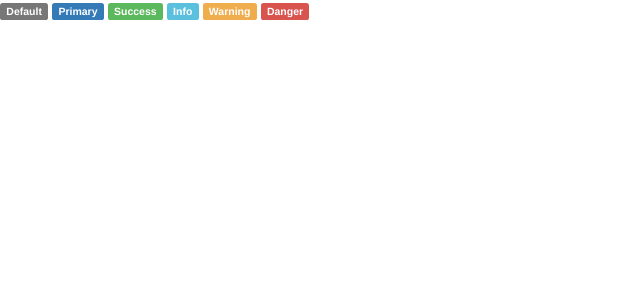
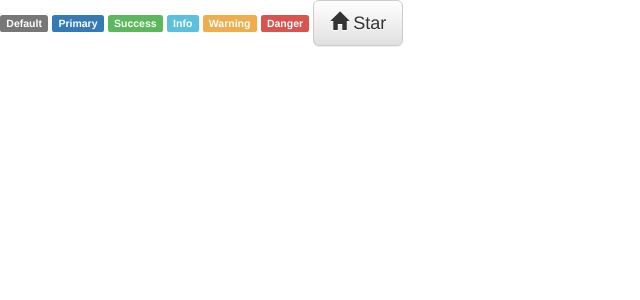
Before and after one commit to wirkowicz/my-first-blog, a Django app: page /kotel in a window 1280 px wide. Shown: the top 300 px of the page, without its empty margins (0-640 px from the left). Run offline with Django 3.2, Linux system fonts and the light colour scheme; some libraries are stand-ins or nearby versions.

Commit message:
Update kotel.html

```diff
--- a/blog/templates/blog/kotel.html
+++ b/blog/templates/blog/kotel.html
@@ -13,4 +13,8 @@
 	<span class="label label-warning">Warning</span>
 	<span class="label label-danger">Danger</span>
 
+	<button type="button" class="btn btn-default btn-lg">
+  	<span class="glyphicon glyphicon-home" aria-hidden="true"></span> Star
+</button>
+
 </html>
```
